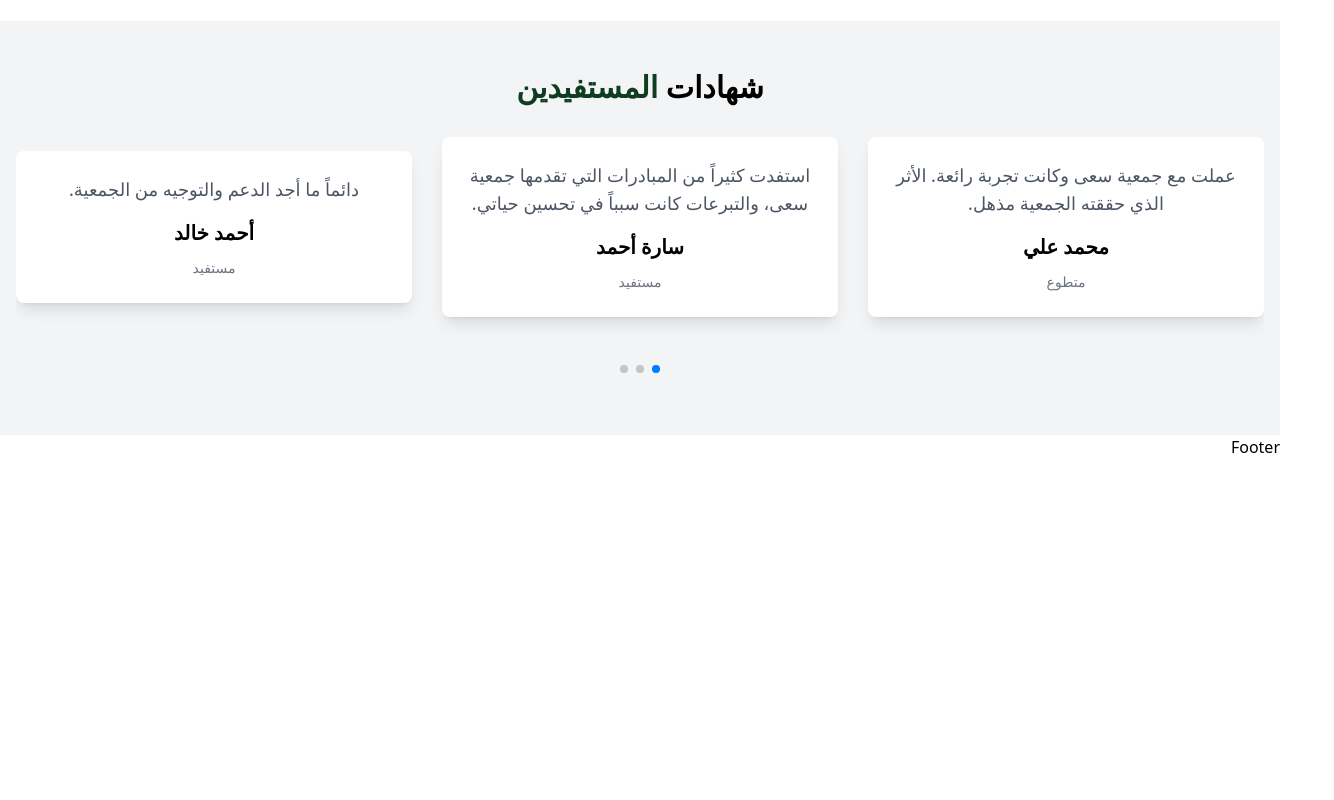
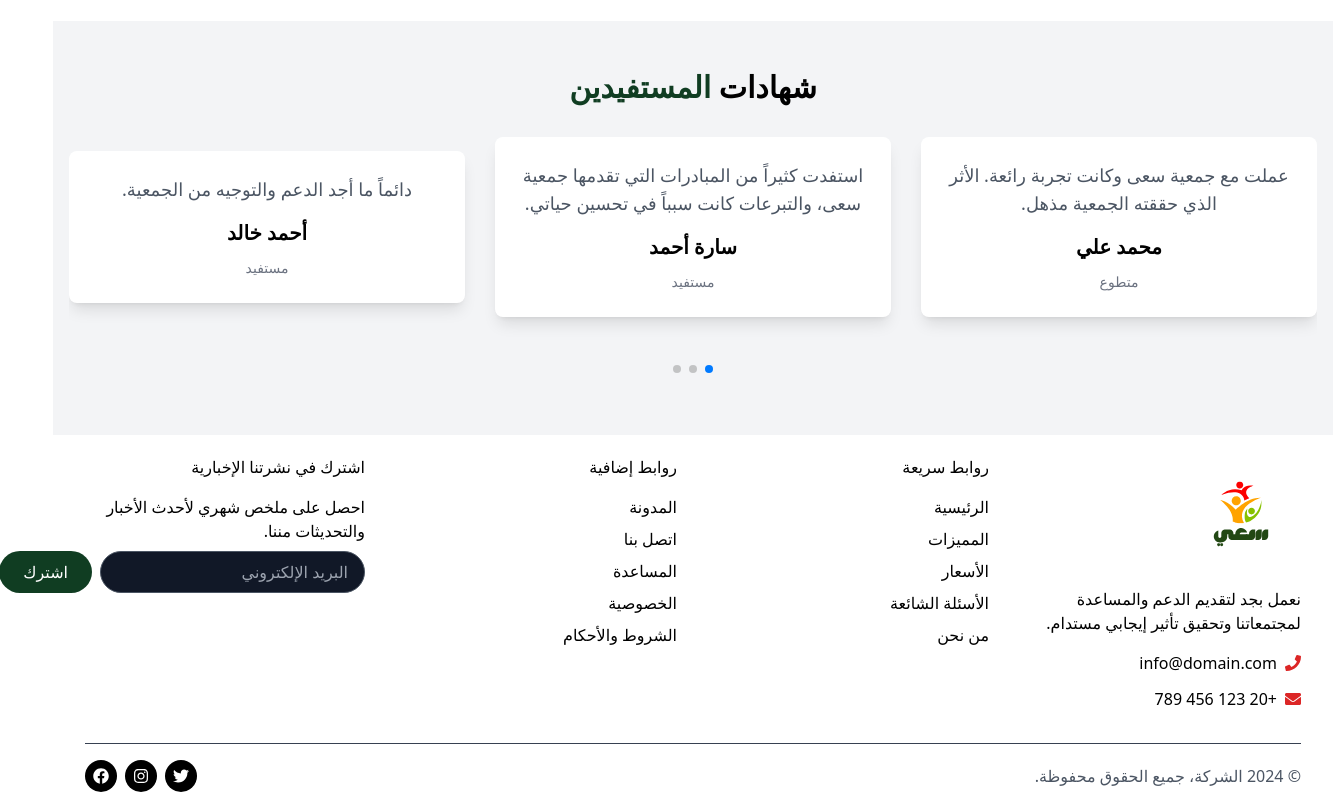
Before and after one commit to Safeya-Yasien/saye_react, a React (Vite) app: page / in a window 1280 px wide. Shown: the part 2767-3567 px from the top of the page, 1334 px wide, since content can reach past the window. Before the commit the page ends 3226 px from the top, so only its background shows below. Built offline with nearby package versions, Linux system fonts and the light colour scheme.

Commit message:
feat: :sparkles: add footer

```diff
--- a/src/components/common/Footer.tsx
+++ b/src/components/common/Footer.tsx
@@ -1,9 +1,120 @@
-import React from 'react'
+import { Link } from "react-router-dom";
+import {
+  FaPhone,
+  FaEnvelope,
+  FaTwitter,
+  FaInstagram,
+  FaFacebook,
+} from "react-icons/fa";
+import logo from "@assets/logo.svg";
+import { ReactNode } from "react";
+
+type TNavLinkProps = {
+  to: string;
+  children: ReactNode;
+};
+
+const NavLink = ({ to, children }: TNavLinkProps) => (
+  <li>
+    <Link to={to} className="hover:text-red-600 transition duration-300">
+      {children}
+    </Link>
+  </li>
+);
 
 const Footer = () => {
   return (
-    <div>Footer</div>
-  )
-}
+    <footer className="pt-5 pb-2">
+      <div className="container mx-auto">
+        <div className="grid grid-cols-1 sm:grid-cols-2 lg:grid-cols-4 gap-8">
+          <div>
+            <Link to="/" className="flex items-center mb-3">
+              <img src={logo} alt="شعار" width="120" height="120" />
+            </Link>
+            <p>
+              نعمل بجد لتقديم الدعم والمساعدة لمجتمعاتنا وتحقيق تأثير إيجابي
+              مستدام.
+            </p>
+            <ul className="mt-4 space-y-3">
+              <li className="flex items-center gap-2">
+                <FaPhone className="text-red-600"/>
+                <span>info@domain.com</span>
+              </li>
+              <li className="flex items-center gap-2">
+                <FaEnvelope className="text-red-600"/>
+                <span>+20 123 456 789</span>
+              </li>
+            </ul>
+          </div>
 
-export default Footer
+          <div>
+            <h5 className="mb-4">روابط سريعة</h5>
+            <ul className="flex flex-col space-y-2">
+              <NavLink to="/">الرئيسية</NavLink>
+              <NavLink to="#">المميزات</NavLink>
+              <NavLink to="#">الأسعار</NavLink>
+              <NavLink to="#">الأسئلة الشائعة</NavLink>
+              <NavLink to="/about">من نحن</NavLink>
+            </ul>
+          </div>
+
+          <div>
+            <h5 className="mb-4">روابط إضافية</h5>
+            <ul className="flex flex-col space-y-2">
+              <NavLink to="#">المدونة</NavLink>
+              <NavLink to="#">اتصل بنا</NavLink>
+              <NavLink to="#">المساعدة</NavLink>
+              <NavLink to="#">الخصوصية</NavLink>
+              <NavLink to="#">الشروط والأحكام</NavLink>
+            </ul>
+          </div>
+
+          <div>
+            <form>
+              <h5 className="mb-4">اشترك في نشرتنا الإخبارية</h5>
+              <p>احصل على ملخص شهري لأحدث الأخبار والتحديثات مننا.</p>
+              <div className="flex flex-col sm:flex-row gap-2 mt-2">
+                <input
+                  id="newsletter1"
+                  type="email"
+                  className="flex-grow px-4 py-2 border border-gray-600 bg-gray-900 text-white rounded-full placeholder-gray-400 focus:outline-none focus:ring-2 focus:ring-[#86C100]"
+                  placeholder="البريد الإلكتروني"
+                  aria-label="البريد الإلكتروني"
+                />
+                <button
+                  type="button"
+                  className="px-6 py-2 bg-myGreen-dark text-white rounded-full hover:bg-myGreen-hover transition duration-300"
+                >
+                  اشترك
+                </button>
+              </div>
+            </form>
+          </div>
+        </div>
+
+        <div className="flex flex-col sm:flex-row justify-between items-center border-t border-gray-700 mt-8 pt-4">
+          <p className="text-gray-600">© 2024 الشركة، جميع الحقوق محفوظة.</p>
+          <ul className="flex items-center gap-2">
+            {[
+              { icon: <FaTwitter />, label: "تويتر", link: "#" },
+              { icon: <FaInstagram />, label: "إنستجرام", link: "#" },
+              { icon: <FaFacebook />, label: "فيسبوك", link: "#" },
+            ].map(({ icon, label, link }) => (
+              <li key={label}>
+                <Link
+                  to={link}
+                  className="flex items-center justify-center bg-black w-8 h-8 text-white rounded-full  hover:text-red-600  transition duration-300"
+                  aria-label={label}
+                >
+                  {icon}
+                </Link>
+              </li>
+            ))}
+          </ul>
+        </div>
+      </div>
+    </footer>
+  );
+};
+
+export default Footer;
--- a/src/pages/Home.tsx
+++ b/src/pages/Home.tsx
@@ -18,6 +18,7 @@ const Home = () => {
       <HowItWorks />
       <SupportCompanies/>
       <Testimonials/>
+
     </div>
   );
 };
```
